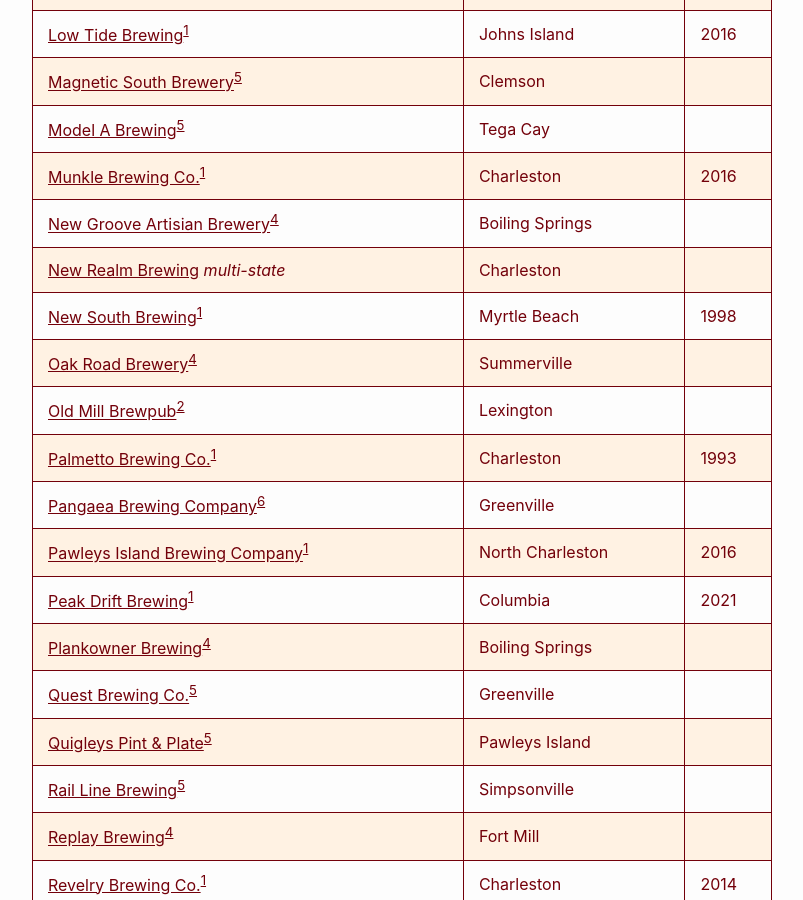
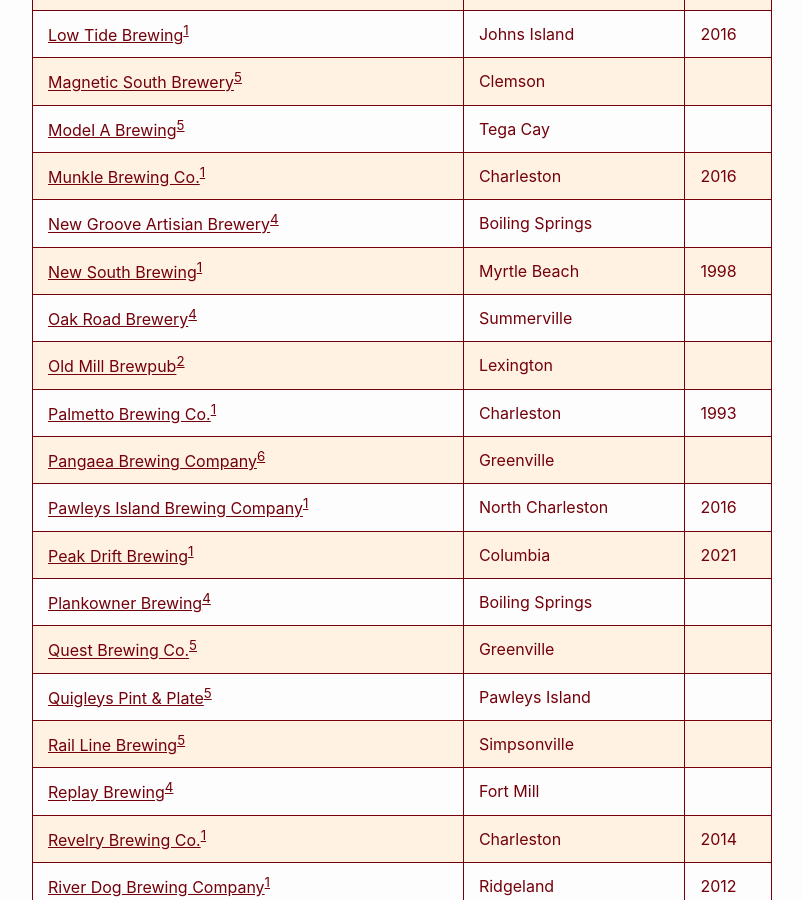
Before and after one commit to RalphHightower/RalphHightower, a Jekyll site: the page built from FoodDrink/SouthCarolinaBeerBreweries.md, in a window 1280 px wide and 900 px high, scrolled down 4365 px. Shown: the whole window, without its empty margins (238-1041 px from the left). Built offline with Jekyll 4.4.1, drawn with Linux system fonts in a browser that asks for light colours; our own code applies the rules of GitHub Pages for plain Markdown files.

Commit message:
[cleanup](web): remove SouthCarolinaBeerBreweries(New Realm Brewing)
- Not solely South Carolina

```diff
--- a/FoodDrink/SouthCarolinaBeerBreweries.md
+++ b/FoodDrink/SouthCarolinaBeerBreweries.md
@@ -65,7 +65,6 @@
 | [Model A Brewing](https://modelabrewing.com/)[^4] |Tega Cay ||
 | [Munkle Brewing Co.](https://www.munklebrewing.com/)[^1] | Charleston | 2016 |
 | [New Groove Artisian Brewery](http://newgroovebrew.com/)[^3] | Boiling Springs ||
-| [New Realm Brewing](https://newrealmbrewing.com/charleston/) *multi-state* | Charleston ||
 | [New South Brewing](https://newsouthbrewing.com/)[^1] | Myrtle Beach | 1998 |
 | [Oak Road Brewery](https://www.oakroadbrewery.com/)[^3] | Summerville ||
 | [Old Mill Brewpub](https://www.oldmillbrewpub.net/)[^2] | Lexington ||
```
